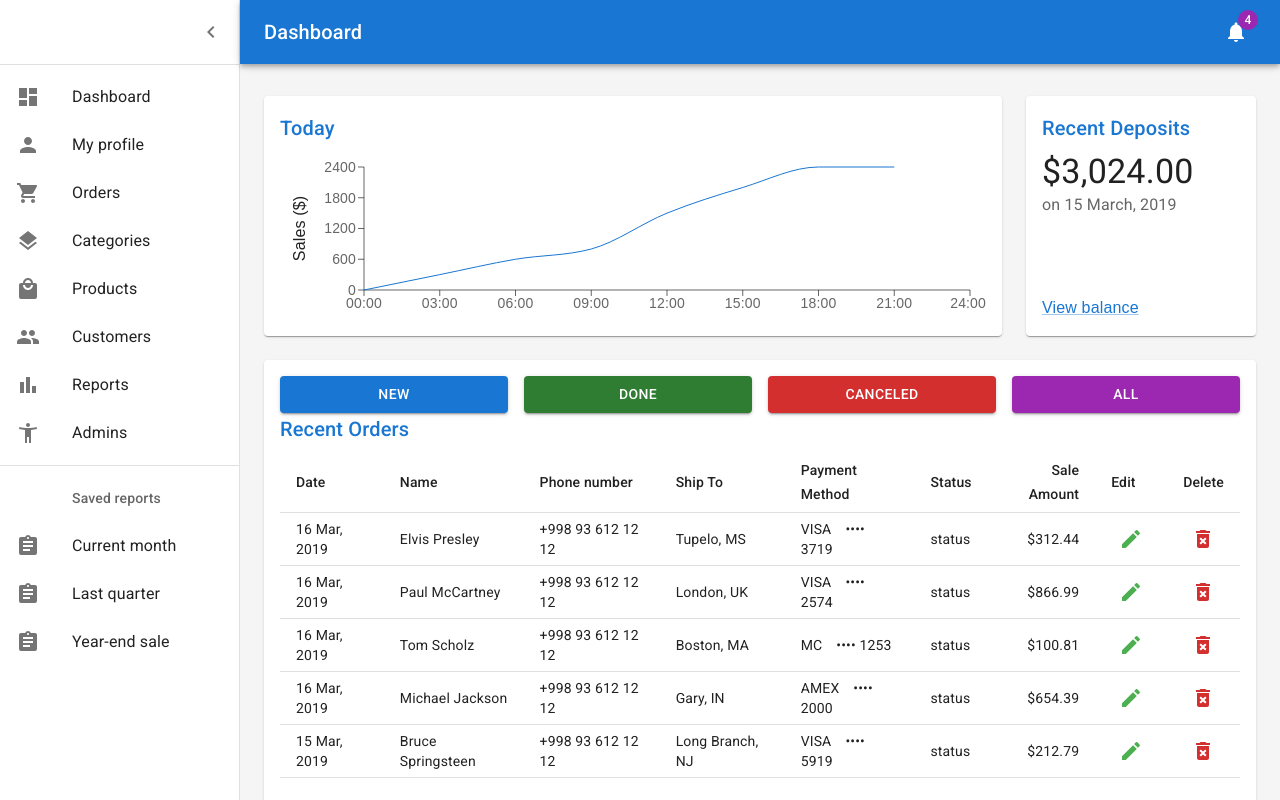
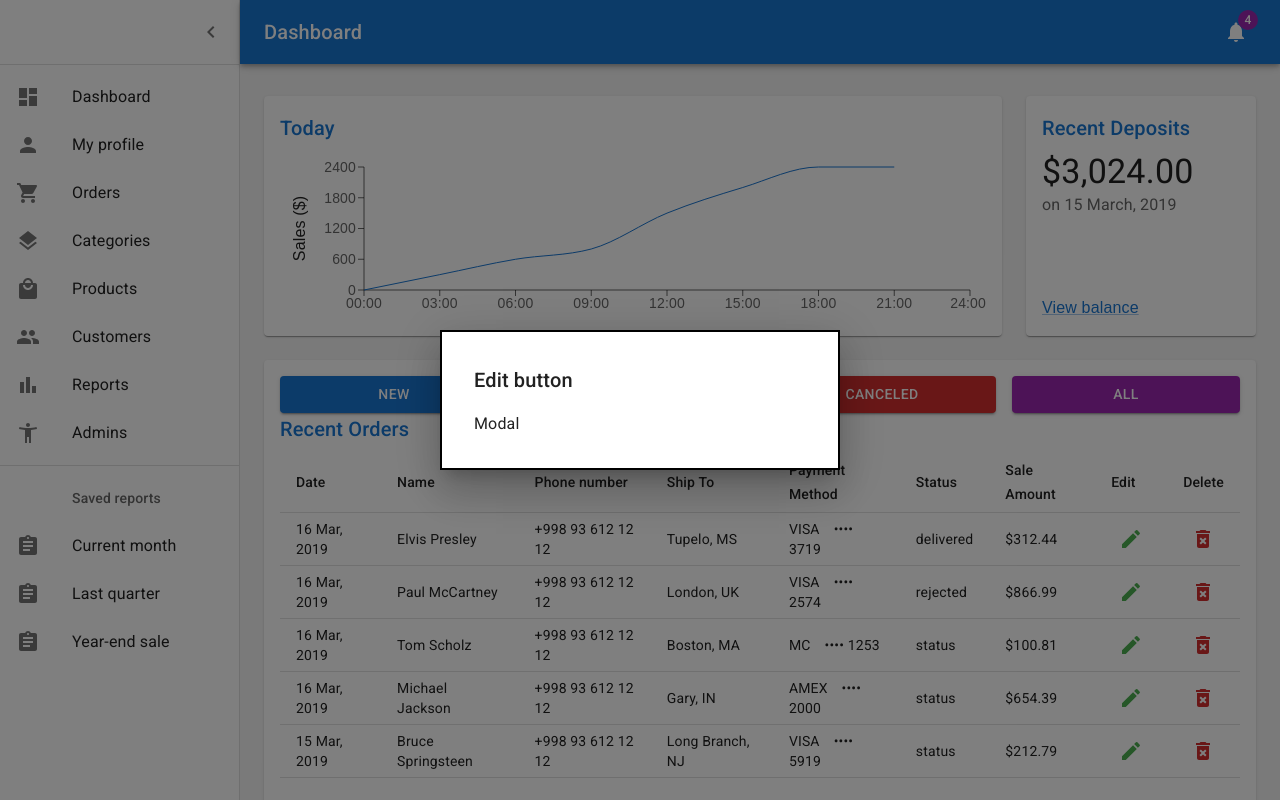
Before and after one commit to developerabrorbek/BTS.uz, a React (Vite) app: page /dashboard in a window 1280 px wide. Both pictures are taken after a click on the button 1131 px from the left and 538 px from the top of the page. Built offline with nearby package versions, Linux system fonts and the light colour scheme; no server answers; a web font is replaced by a local one.

Commit message:
modal added

```diff
--- a/src/pages/Dashboard/Orders.jsx
+++ b/src/pages/Dashboard/Orders.jsx
@@ -13,7 +13,29 @@
 import Tooltip from "@mui/material/Tooltip";
 import { green } from "@mui/material/colors";
 import { IconButton } from "@mui/material";
+import Box from "@mui/material/Box";
+import Typography from "@mui/material/Typography";
+import Modal from "@mui/material/Modal";
 import Title from "./Title";
+
+const style = {
+	position: "absolute",
+	top: "50%",
+	left: "50%",
+	transform: "translate(-50%, -50%)",
+	width: 400,
+	bgcolor: "background.paper",
+	border: "2px solid #000",
+	boxShadow: 24,
+	p: 4,
+};
+
+// export function BasicModal() {
+
+//   return (
+
+//   );
+// }
 
 // Generate Order Data
 function createData(
@@ -27,7 +49,17 @@
 	amount,
 	category,
 ) {
-	return { id, date, name,number, shipTo, paymentMethod, status, amount, category };
+	return {
+		id,
+		date,
+		name,
+		number,
+		shipTo,
+		paymentMethod,
+		status,
+		amount,
+		category,
+	};
 }
 
 const users = [
@@ -38,7 +70,7 @@
 		"+998 93 612 12 12",
 		"Tupelo, MS",
 		"VISA ⠀•••• 3719",
-		"status",
+		"delivered",
 		312.44,
 		"New",
 	),
@@ -49,7 +81,7 @@
 		"+998 93 612 12 12",
 		"London, UK",
 		"VISA ⠀•••• 2574",
-		"status",
+		"rejected",
 		866.99,
 		"Done",
 	),
@@ -93,9 +125,13 @@
 }
 
 export default function Orders() {
+
+	const [open, setOpen] = React.useState(false);
+	const handleOpen = () => setOpen(true);
+	const handleClose = () => setOpen(false);
+
 	const rows = [];
 	const [user, setUser] = useState("All");
-	// console.log(user);
 
 	function funOrder(user) {
 		if (user == "All") {
@@ -133,6 +169,24 @@
 				</Button>
 			</Stack>
 
+			<div>
+				<Modal
+					open={open}
+					onClose={handleClose}
+					aria-labelledby="modal-modal-title"
+					aria-describedby="modal-modal-description"
+				>
+					<Box sx={style}>
+						<Typography id="modal-modal-title" variant="h6" component="h2">
+							Edit button
+						</Typography>
+						<Typography id="modal-modal-description" sx={{ mt: 2 }}>
+							Modal
+						</Typography>
+					</Box>
+				</Modal>
+			</div>
+
 			<Title>Recent Orders</Title>
 			<Table size="small">
 				<TableHead>
@@ -143,7 +197,7 @@
 						<TableCell>Ship To</TableCell>
 						<TableCell>Payment Method</TableCell>
 						<TableCell>Status</TableCell>
-						<TableCell align="right">Sale Amount</TableCell>
+						<TableCell align="left">Sale Amount</TableCell>
 						<TableCell>Edit</TableCell>
 						<TableCell>Delete</TableCell>
 					</TableRow>
@@ -157,16 +211,16 @@
 							<TableCell>{row.shipTo}</TableCell>
 							<TableCell>{row.paymentMethod}</TableCell>
 							<TableCell>{row.status}</TableCell>
-							<TableCell align="right">{`$${row.amount}`}</TableCell>
+							<TableCell align="left">{`$${row.amount}`}</TableCell>
 							<TableCell>
-								<Tooltip title="edit">
+								<Tooltip onClick={handleOpen} data-id={row.id} title="edit">
 									<IconButton>
 										<EditIcon sx={{ color: green[500] }} />
 									</IconButton>
 								</Tooltip>
 							</TableCell>
 							<TableCell>
-								<Tooltip title="delete">
+								<Tooltip data-id={row.id} title="delete">
 									<IconButton>
 										<DeleteForeverIcon color="error" />
 									</IconButton>
--- /dev/null
+++ b/src/pages/Dashboard/modal.jsx
@@ -0,0 +1,44 @@
+import * as React from 'react';
+import Box from '@mui/material/Box';
+import Button from '@mui/material/Button';
+import Typography from '@mui/material/Typography';
+import Modal from '@mui/material/Modal';
+
+const style = {
+  position: 'absolute',
+  top: '50%',
+  left: '50%',
+  transform: 'translate(-50%, -50%)',
+  width: 400,
+  bgcolor: 'background.paper',
+  border: '2px solid #000',
+  boxShadow: 24,
+  p: 4,
+};
+
+export default function BasicModal() {
+  const [open, setOpen] = React.useState(false);
+  const handleOpen = () => setOpen(true);
+  const handleClose = () => setOpen(false);
+
+  return (
+    <div>
+      <Button onClick={handleOpen}>Open modal</Button>
+      <Modal
+        open={open}
+        onClose={handleClose}
+        aria-labelledby="modal-modal-title"
+        aria-describedby="modal-modal-description"
+      >
+        <Box sx={style}>
+          <Typography id="modal-modal-title" variant="h6" component="h2">
+            Text in a modal
+          </Typography>
+          <Typography id="modal-modal-description" sx={{ mt: 2 }}>
+            Duis mollis, est non commodo luctus, nisi erat porttitor ligula.
+          </Typography>
+        </Box>
+      </Modal>
+    </div>
+  );
+}
```
Lines whose indentation alone changed are shown as unchanged.
